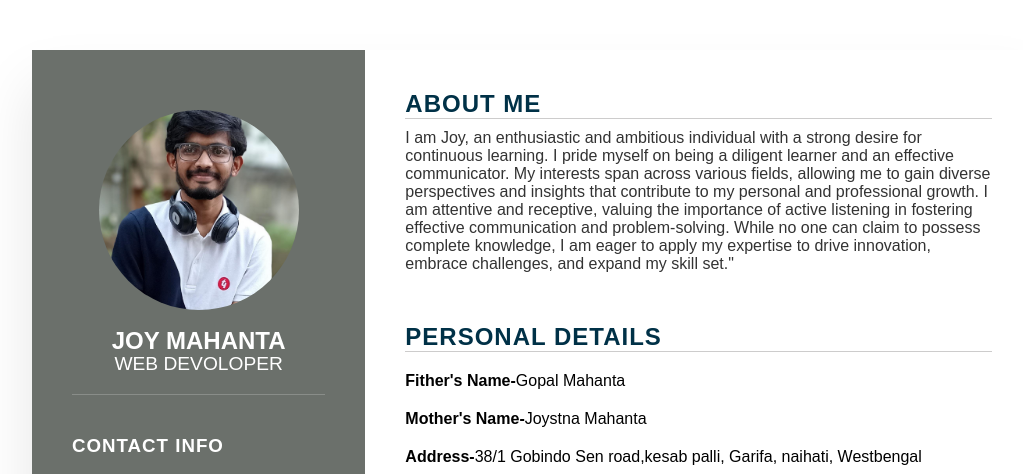
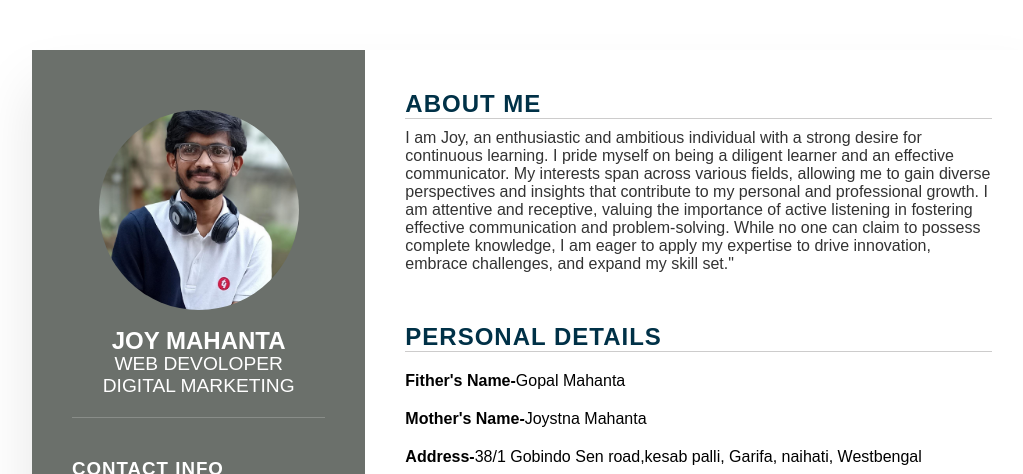
Before and after one commit to Joymahanta/resume, a plain HTML site: page index.html in a window 1280 px wide. Shown: the top 474 px of the page, without its empty margins (108-1131 px from the left). Drawn offline with Linux system fonts and the light colour scheme.

Commit message:
Update index.html

```diff
--- a/index.html
+++ b/index.html
@@ -20,7 +20,7 @@
                     <img src="photo.jpeg" alt="">
                 </div>
                 <br>
-                <h2>Joy Mahanta<br> <span>Web Devoloper</span></h2>
+                <h2>Joy Mahanta<br> <span>Web Devoloper<br>Digital marketing </span></h2>
             </div>
             <div class="contactinfo">
                 <h3 class="title">Contact info</h3>
```
